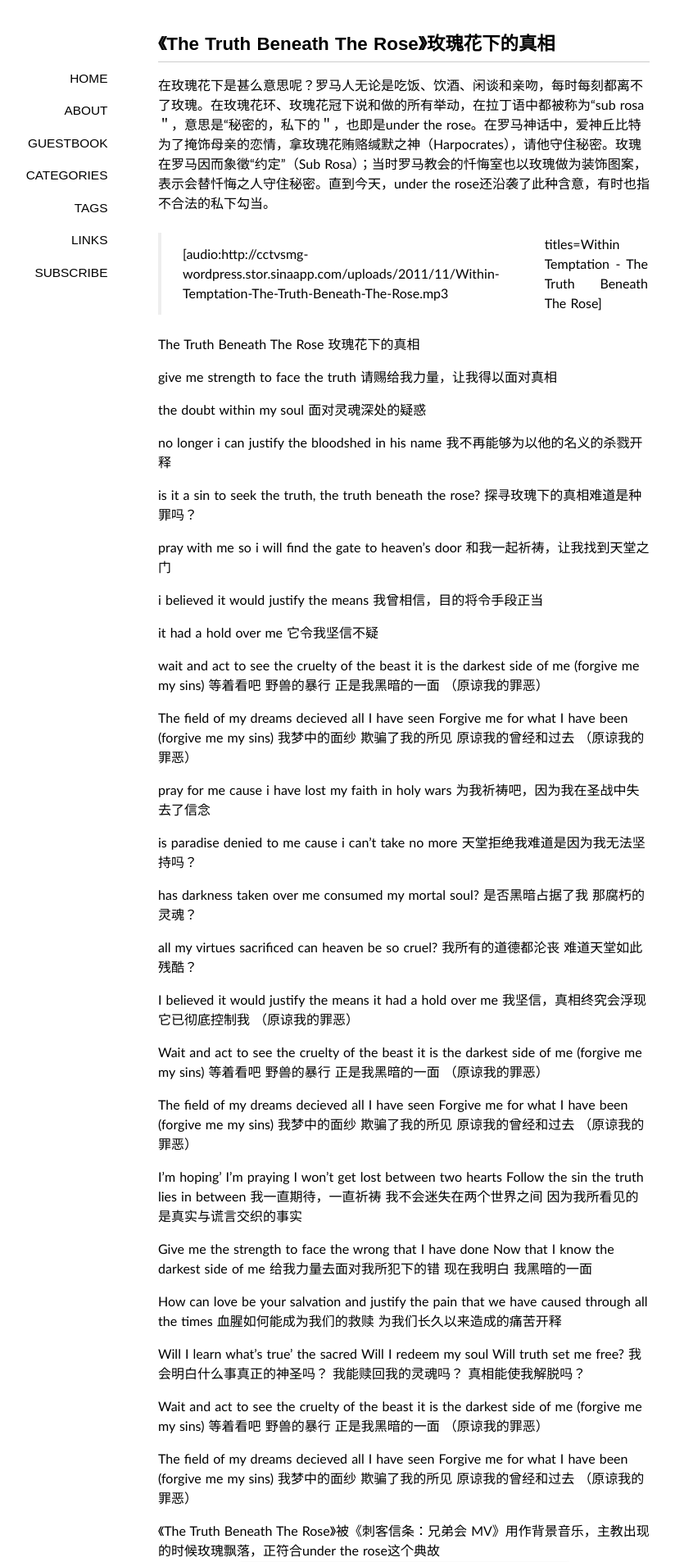
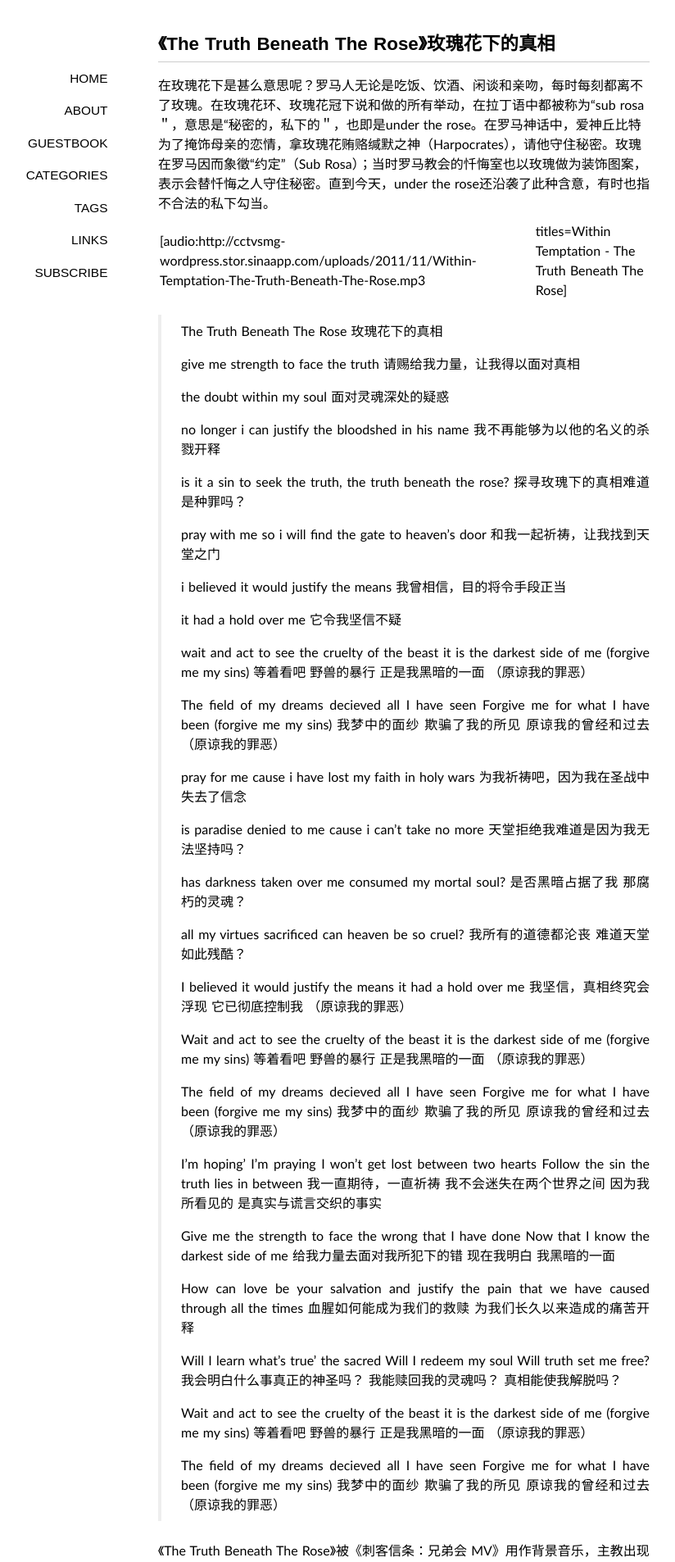
Before and after one commit to ntkrnl/ntkrnl.github.io, a Jekyll site: the page built from _posts/2011-11-09-the-truth-beneath-the-rose.markdown, in a window 1280 px wide. Shown: the top 1906 px of the page at 82% size, without its empty margins (147-971 px from the left). Built offline with Jekyll 4.4.1, drawn with Linux system fonts in a browser that asks for light colours; some web fonts are replaced; Markdown is read by kramdown in place of the engine named in the settings; comment, search, counter and statistics services are not loaded; grey boxes are pictures that could not be loaded.

```diff
--- a/_posts/2011-11-09-the-truth-beneath-the-rose.markdown
+++ b/_posts/2011-11-09-the-truth-beneath-the-rose.markdown
@@ -13,139 +13,139 @@ categories:
 在玫瑰花下是甚么意思呢？罗马人无论是吃饭、饮酒、闲谈和亲吻，每时每刻都离不了玫瑰。在玫瑰花环、玫瑰花冠下说和做的所有举动，在拉丁语中都被称为“sub rosa＂，意思是“秘密的，私下的＂，也即是under the rose。在罗马神话中，爱神丘比特为了掩饰母亲的恋情，拿玫瑰花贿赂缄默之神（Harpocrates），请他守住秘密。玫瑰在罗马因而象徵“约定”（Sub Rosa）；当时罗马教会的忏悔室也以玫瑰做为装饰图案，表示会替忏悔之人守住秘密。直到今天，under the rose还沿袭了此种含意，有时也指不合法的私下勾当。
 
 
-> [audio:http://cctvsmg-wordpress.stor.sinaapp.com/uploads/2011/11/Within-Temptation-The-Truth-Beneath-The-Rose.mp3|titles=Within Temptation - The Truth Beneath The Rose]
+[audio:http://cctvsmg-wordpress.stor.sinaapp.com/uploads/2011/11/Within-Temptation-The-Truth-Beneath-The-Rose.mp3|titles=Within Temptation - The Truth Beneath The Rose]
 
-The Truth Beneath The Rose
-玫瑰花下的真相
-
-give me strength to face the truth
-请赐给我力量，让我得以面对真相
-
-the doubt within my soul
-面对灵魂深处的疑惑
-
-no longer i can justify
-the bloodshed in his name
-我不再能够为以他的名义的杀戮开释
-
-is it a sin to seek the truth, the truth beneath the rose?
-探寻玫瑰下的真相难道是种罪吗？
-
-pray with me so i will find the gate to heaven's door
-和我一起祈祷，让我找到天堂之门
-
-i believed it would justify the means
-我曾相信，目的将令手段正当
-
-it had a hold over me
-它令我坚信不疑
-
-wait and act to see
-the cruelty of the beast
-it is the darkest side of me
-(forgive me my sins)
-等着看吧
-野兽的暴行
-正是我黑暗的一面
-（原谅我的罪恶）
-
-The field of my dreams
-decieved all I have seen
-Forgive me for what I have been
-(forgive me my sins)
-我梦中的面纱
-欺骗了我的所见
-原谅我的曾经和过去
-（原谅我的罪恶）
-
-pray for me cause i have lost my faith in holy wars
-为我祈祷吧，因为我在圣战中失去了信念
-
-is paradise denied to me cause i can't take no more
-天堂拒绝我难道是因为我无法坚持吗？
-
-has darkness taken over me
-consumed my mortal soul?
-是否黑暗占据了我
-那腐朽的灵魂？
-
-all my virtues sacrificed
-can heaven be so cruel?
-我所有的道德都沦丧
-难道天堂如此残酷？
-
-I believed
-it would justify the means
-it had a hold over me
-我坚信，真相终究会浮现
-它已彻底控制我
-（原谅我的罪恶）
-
-Wait and act to see
-the cruelty of the beast
-it is the darkest side of me
-(forgive me my sins)
-等着看吧
-野兽的暴行
-正是我黑暗的一面
-（原谅我的罪恶）
-
-The field of my dreams
-decieved all I have seen
-Forgive me for what I have been
-(forgive me my sins)
-我梦中的面纱
-欺骗了我的所见
-原谅我的曾经和过去
-（原谅我的罪恶）
-
-I'm hoping' I'm praying
-I won't get lost between two hearts
-Follow the sin
-the truth lies in between
-我一直期待，一直祈祷
-我不会迷失在两个世界之间
-因为我所看见的
-是真实与谎言交织的事实
-
-Give me the strength
-to face the wrong that I have done
-Now that I know
-the darkest side of me
-给我力量去面对我所犯下的错
-现在我明白
-我黑暗的一面
-
-How can love be your salvation
-and justify the pain
-that we have caused through all the times
-血腥如何能成为我们的救赎
-为我们长久以来造成的痛苦开释
-
-Will I learn what's true' the sacred
-Will I redeem my soul
-Will truth set me free?
-我会明白什么事真正的神圣吗？
-我能赎回我的灵魂吗？
-真相能使我解脱吗？
-
-Wait and act to see
-the cruelty of the beast
-it is the darkest side of me
-(forgive me my sins)
-等着看吧
-野兽的暴行
-正是我黑暗的一面
-（原谅我的罪恶）
-
-The field of my dreams
-decieved all I have seen
-Forgive me for what I have been
-(forgive me my sins)
-我梦中的面纱
-欺骗了我的所见
-原谅我的曾经和过去
-（原谅我的罪恶）
+> The Truth Beneath The Rose
+> 玫瑰花下的真相
+>
+> give me strength to face the truth
+> 请赐给我力量，让我得以面对真相
+>
+> the doubt within my soul
+> 面对灵魂深处的疑惑
+>
+> no longer i can justify
+> the bloodshed in his name
+> 我不再能够为以他的名义的杀戮开释
+>
+> is it a sin to seek the truth, the truth beneath the rose?
+> 探寻玫瑰下的真相难道是种罪吗？
+>
+> pray with me so i will find the gate to heaven's door
+> 和我一起祈祷，让我找到天堂之门
+>
+> i believed it would justify the means
+> 我曾相信，目的将令手段正当
+>
+> it had a hold over me
+> 它令我坚信不疑
+>
+> wait and act to see
+> the cruelty of the beast
+> it is the darkest side of me
+> (forgive me my sins)
+> 等着看吧
+> 野兽的暴行
+> 正是我黑暗的一面
+> （原谅我的罪恶）
+>
+> The field of my dreams
+> decieved all I have seen
+> Forgive me for what I have been
+> (forgive me my sins)
+> 我梦中的面纱
+> 欺骗了我的所见
+> 原谅我的曾经和过去
+> （原谅我的罪恶）
+>
+> pray for me cause i have lost my faith in holy wars
+> 为我祈祷吧，因为我在圣战中失去了信念
+>
+> is paradise denied to me cause i can't take no more
+> 天堂拒绝我难道是因为我无法坚持吗？
+>
+> has darkness taken over me
+> consumed my mortal soul?
+> 是否黑暗占据了我
+> 那腐朽的灵魂？
+>
+> all my virtues sacrificed
+> can heaven be so cruel?
+> 我所有的道德都沦丧
+> 难道天堂如此残酷？
+>
+> I believed
+> it would justify the means
+> it had a hold over me
+> 我坚信，真相终究会浮现
+> 它已彻底控制我
+> （原谅我的罪恶）
+>
+> Wait and act to see
+> the cruelty of the beast
+> it is the darkest side of me
+> (forgive me my sins)
+> 等着看吧
+> 野兽的暴行
+> 正是我黑暗的一面
+> （原谅我的罪恶）
+>
+> The field of my dreams
+> decieved all I have seen
+> Forgive me for what I have been
+> (forgive me my sins)
+> 我梦中的面纱
+> 欺骗了我的所见
+> 原谅我的曾经和过去
+> （原谅我的罪恶）
+>
+> I'm hoping' I'm praying
+> I won't get lost between two hearts
+> Follow the sin
+> the truth lies in between
+> 我一直期待，一直祈祷
+> 我不会迷失在两个世界之间
+> 因为我所看见的
+> 是真实与谎言交织的事实
+>
+> Give me the strength
+> to face the wrong that I have done
+> Now that I know
+> the darkest side of me
+> 给我力量去面对我所犯下的错
+> 现在我明白
+> 我黑暗的一面
+>
+> How can love be your salvation
+> and justify the pain
+> that we have caused through all the times
+> 血腥如何能成为我们的救赎
+> 为我们长久以来造成的痛苦开释
+>
+> Will I learn what's true' the sacred
+> Will I redeem my soul
+> Will truth set me free?
+> 我会明白什么事真正的神圣吗？
+> 我能赎回我的灵魂吗？
+> 真相能使我解脱吗？
+>
+> Wait and act to see
+> the cruelty of the beast
+> it is the darkest side of me
+> (forgive me my sins)
+> 等着看吧
+> 野兽的暴行
+> 正是我黑暗的一面
+> （原谅我的罪恶）
+>
+> The field of my dreams
+> decieved all I have seen
+> Forgive me for what I have been
+> (forgive me my sins)
+> 我梦中的面纱
+> 欺骗了我的所见
+> 原谅我的曾经和过去
+> （原谅我的罪恶）
 
 
 《The Truth Beneath The Rose》被《刺客信条：兄弟会 MV》用作背景音乐，主教出现的时候玫瑰飘落，正符合under the rose这个典故
```
